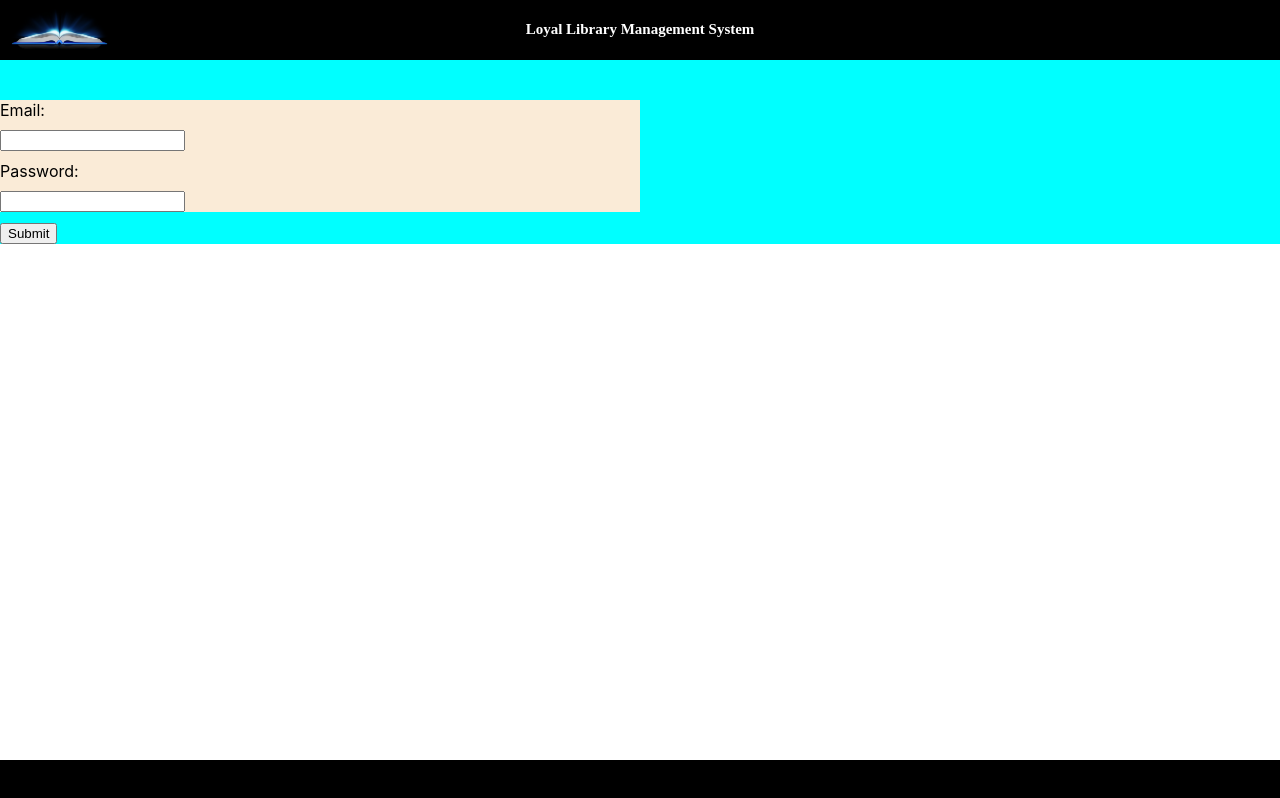
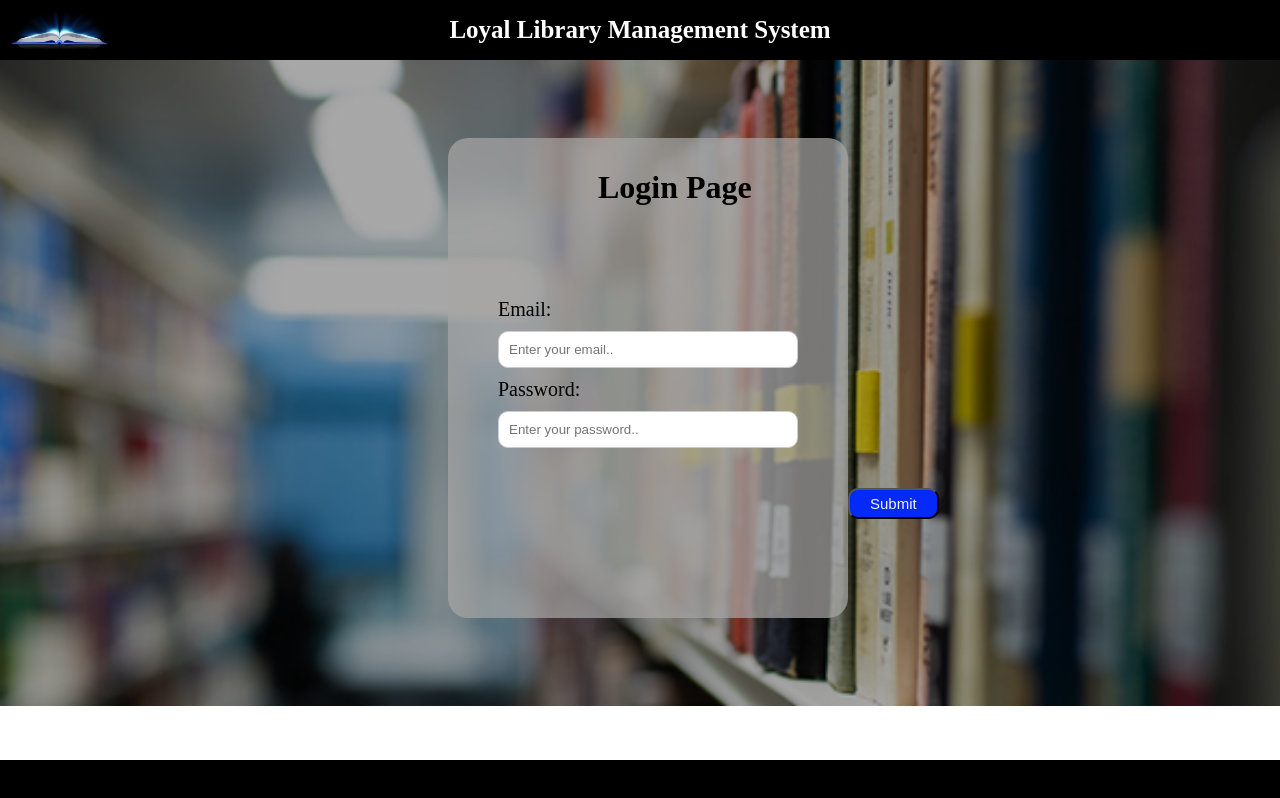
Before and after one commit to chamodipiyumika/Loyal-Library-Management-System, a React (Create React App) app in the folder FrontEnd/lms/: page / in a window 1280 px wide. Built offline with nearby package versions, Linux system fonts and the light colour scheme.

Commit message:
editing login page

```diff
--- a/FrontEnd/lms/src/componants/css/loginpage.css
+++ b/FrontEnd/lms/src/componants/css/loginpage.css
@@ -1,10 +1,62 @@
-.loginform form{
-    background-color: aqua;
-    padding-top: 100px;
-}
-.form{
-    background-color: antiquewhite;
-    width: 50%;
-    height: 50%;
+.loginform{
+    background-image: url('background.png');
+    background-size: cover;
+    background-repeat: no-repeat;
+    background-position: center;
+    padding: 10% 40% 10% 35%;
+    width: 340px;
+    height: 450px;
+    align-items:center;
+    text-align: center;
 
 }
+.loginform form{
+    width: 600px;
+    padding-top: 10px;
+    padding-right: 50px;
+    align-items: center;
+    display: flex;
+}
+.formpage{
+    background-color: rgba(167, 166, 165, 0.719);
+    align-items: center;
+    display: flex;
+    width: 400px;
+    height: 60vh;
+    border-radius: 20px;
+
+}
+.h1{
+    font-family: 'Times New Roman', Times, serif;
+    padding-top: 20px;
+    padding-left: 150px;
+    text-align: center;
+    position: fixed;
+
+}
+.labels{
+    font-size: 20px;
+    font-family: 'Times New Roman', Times, serif;
+    text-align: left;
+    padding-left: 50px;
+}
+input[type="text"], input[type="pw"]{
+    width: 300px;
+    padding:10px;
+    margin: 10px;
+    box-sizing: border-box;
+    border: 1px solid #ccc;
+    border-radius: 10px;
+}
+.submit{
+    padding: 5px 20px 5px 20px;
+    font-size:15px;
+    border-radius: 10px;
+    color:whitesmoke;
+    background-color:rgb(5, 41, 247);
+    text-align: left;
+    margin-top: 250px;
+}
+.submit:hover{
+    background-color: darkblue;
+}
--- a/FrontEnd/lms/src/componants/header/header.css
+++ b/FrontEnd/lms/src/componants/header/header.css
@@ -31,6 +31,6 @@
   .topic h2 {
     color: white;
     text-align: center;
-    font-size: 15px;
+    font-size: 25px;
     font-family: 'Times New Roman';
   }
--- a/FrontEnd/lms/src/componants/loginPage.js
+++ b/FrontEnd/lms/src/componants/loginPage.js
@@ -8,19 +8,22 @@ function FunctionalComLogin() {
 
   const handleSubmit = (event) => {
     event.preventDefault();
-    alert(`The email you entered was: ${email}`)
-    alert(`The password you entered was: ${password}`);
+    alert(`The email you entered was: ${email} ${password}`)
   }
 
   return (
     <div>
       <FunctionalComHead />
+
       <div className="loginform" >
+      <h1 className ="h1">Login Page</h1>
         <form onSubmit={handleSubmit} >
-            <div className = "form">
+
+        <div className="formpage">
+          <div className="labels">
           <label>Email:
             <input
-              type="text"
+              type="text"  name="email" placeholder="Enter your email.."
               value={email}
               onChange={(e) => setEmail(e.target.value)}
               style={{ display: 'block', margin: '10px 0' }}
@@ -29,16 +32,18 @@ function FunctionalComLogin() {
 
           <label>Password:
             <input
-              type="pw"
+              type="pw" name="password" placeholder="Enter your password.."
               value={password}
               onChange={(e) => setPassword(e.target.value)}
               style={{ display: 'block', margin: '10px 0' }}
             />
           </label>
           </div>
-          <input type="submit"  />
+          </div>
+          <input className="submit" type="submit"/>
         </form>
       </div>
+
       <FunctionalComFooter />
     </div>
   );
```
Also changed, not shown: FrontEnd/lms/src/componants/css/background.png (added).
